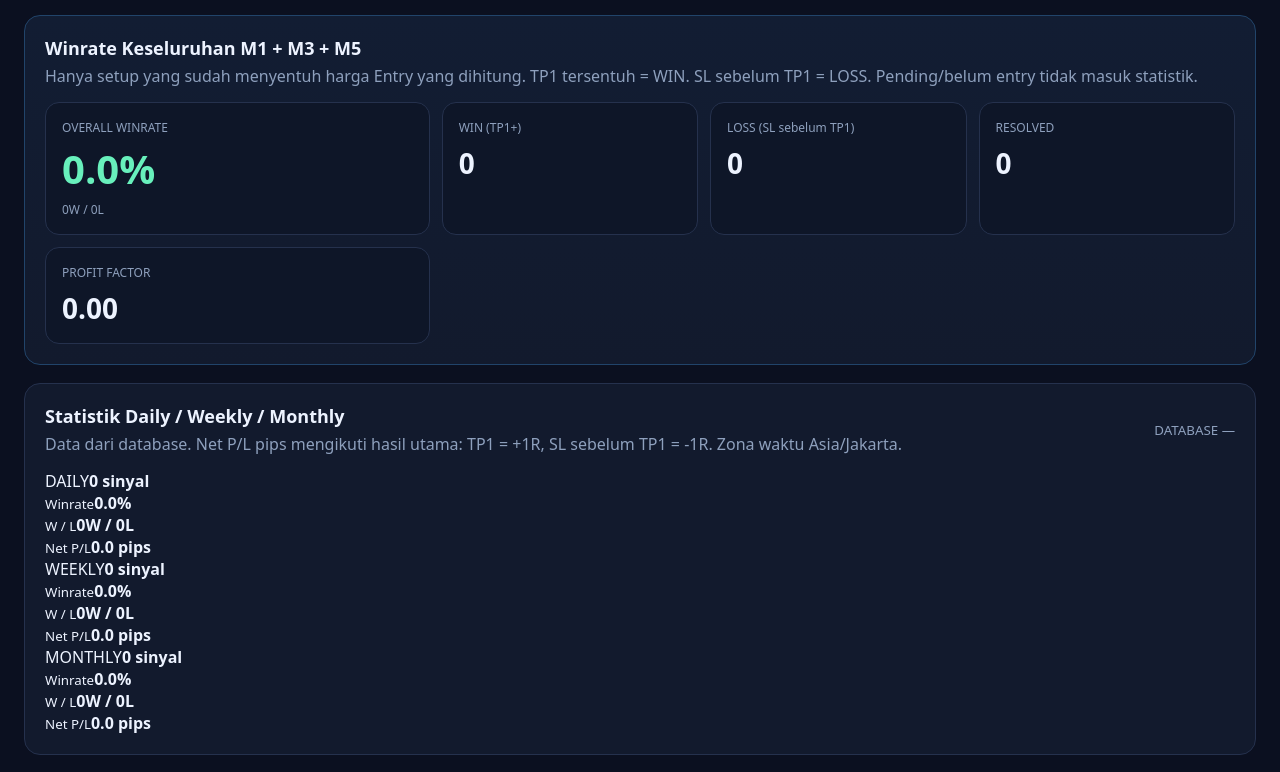
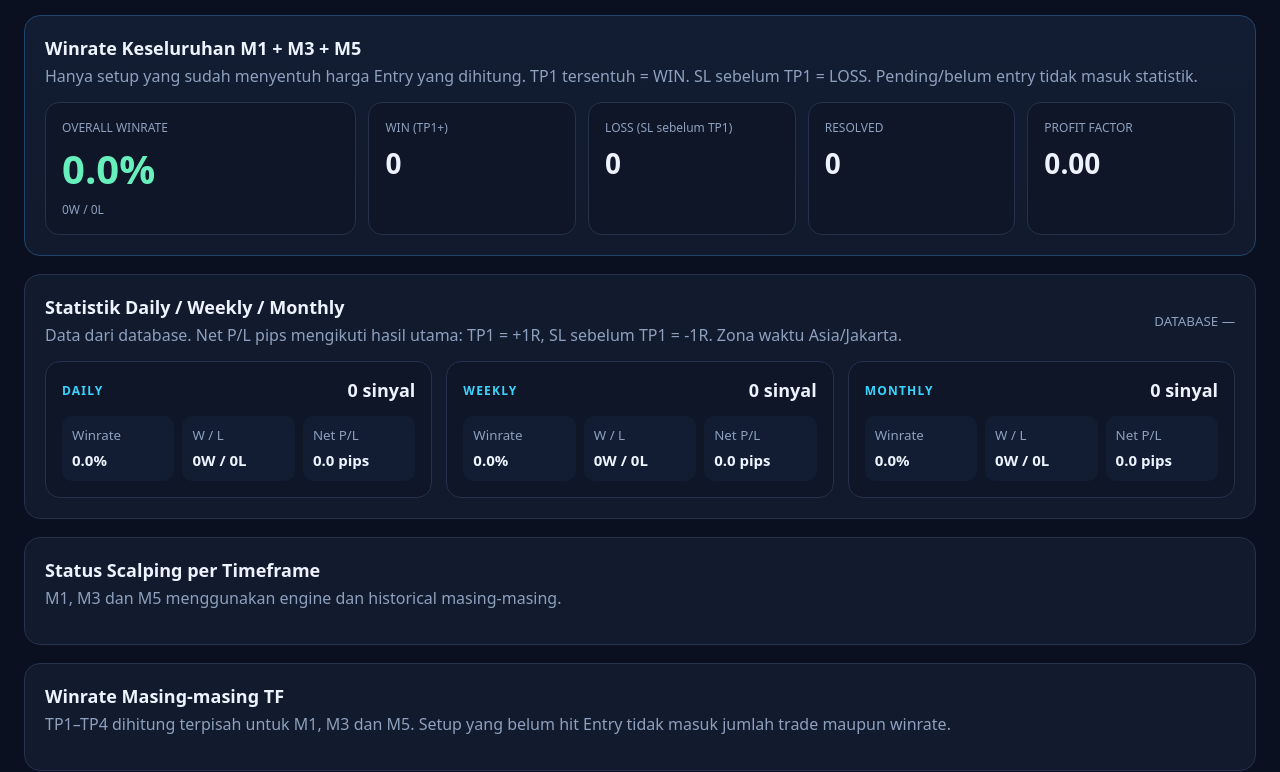
Before and after one commit to tradingakun871-jpg/ai-trading-ob-FVG, a website: page public/index.html in a window 1280 px wide. Shown: the part 537-1309 px from the top of the page. Drawn offline with Linux system fonts and the light colour scheme; no server answers.

Commit message:
Style performance analytics cards

```diff
--- a/public/styles.css
+++ b/public/styles.css
@@ -30,11 +30,22 @@ a { color:inherit; text-decoration:none; }
 .stats-grid { display:grid; grid-template-columns:repeat(6,1fr); gap:12px; }.stats-grid .card{padding:16px}.stats-grid span{display:block;color:#8ea0bd;font-size:12px}.stats-grid strong{display:block;font-size:26px;margin-top:8px}.small-strong{font-size:18px!important}
 .section-head { display:flex; align-items:center; justify-content:space-between; gap:15px; margin-bottom:15px; }.section-head h2{margin:0 0 5px;font-size:18px}
 .overall-card { border-color:#21446a; background:linear-gradient(180deg,#121d33,#121a2d); }
-.overall-grid { display:grid; grid-template-columns:1.5fr repeat(3,1fr); gap:12px; }
+.overall-grid { display:grid; grid-template-columns:1.5fr repeat(4,1fr); gap:12px; }
 .overall-primary,.overall-metric { border:1px solid #25314d; border-radius:14px; padding:16px; background:#0e1628; }
 .overall-primary span,.overall-primary small,.overall-metric span { color:#8ea0bd; display:block; font-size:12px; }
 .overall-primary strong { display:block; font-size:40px; margin:5px 0; color:#68f0bc; }
 .overall-metric strong { display:block; font-size:28px; margin-top:8px; }
+.period-grid { display:grid; grid-template-columns:repeat(3,1fr); gap:14px; }
+.period-card { border:1px solid #25314d; border-radius:15px; padding:16px; background:#0e1628; }
+.period-title { display:flex; align-items:center; justify-content:space-between; gap:10px; margin-bottom:14px; }
+.period-title span { color:#39d5ff; font-size:12px; font-weight:900; letter-spacing:.1em; }
+.period-title strong { font-size:18px; }
+.period-stats { display:grid; grid-template-columns:repeat(3,1fr); gap:8px; }
+.period-stats div { background:#121d33; border-radius:10px; padding:10px; }
+.period-stats small { display:block; color:#8ea0bd; margin-bottom:5px; }
+.period-stats b { font-size:15px; }
+.positive { color:#68f0bc; }
+.negative { color:#ff7789; }
 .tf-grid { display:grid; grid-template-columns:repeat(3,1fr); gap:14px; }.tf-card{border:1px solid #25314d;border-radius:16px;padding:16px;background:#0e1628}.tf-title{display:flex;justify-content:space-between;align-items:center;margin-bottom:14px}.tf-title b{font-size:24px;color:#39d5ff}.tf-title span{font-size:20px;font-weight:800}.tf-metrics{display:grid;grid-template-columns:repeat(4,1fr);gap:7px}.tf-metrics div{padding:9px;border-radius:10px;background:#121d33}.tf-metrics small{display:block;color:#8ea0bd}.tf-metrics strong{font-size:19px}.tf-signal{margin-top:12px;padding:9px 12px;border-radius:10px;background:#1b263d;color:#8ea0bd;font-weight:800}.tf-signal.buy{background:#103529;color:#68f0bc}.tf-signal.sell{background:#35131a;color:#ff7789}
 .winrate-tfs{display:grid;gap:14px}.tf-wr-block{border:1px solid #25314d;border-radius:15px;padding:15px}.tf-wr-head{display:flex;align-items:center;justify-content:space-between;margin-bottom:12px}.tf-wr-head h3{margin:0;color:#39d5ff}.tf-wr-head span{color:#8ea0bd;font-size:12px}.wr-grid{display:grid;grid-template-columns:repeat(4,1fr);gap:12px}.wr{border:1px solid #25314d;border-radius:14px;padding:15px}.wr span,.wr small{color:#8ea0bd}.wr strong{font-size:27px;display:block;margin:6px 0}
 .columns{display:grid;grid-template-columns:1fr 1fr;gap:18px}.list{display:grid;gap:10px}.row{display:grid;grid-template-columns:.6fr .8fr 1.3fr 1.5fr;gap:8px;padding:12px;border:1px solid #25314d;border-radius:12px}.empty{color:#8ea0bd;padding:16px 0}
@@ -60,5 +71,6 @@ a { color:inherit; text-decoration:none; }
 .save-notice.show { opacity:1; transform:translateY(0); }
 .save-notice.ok { background:#103529; color:#68f0bc; border-color:#1f8f68; }
 .save-notice.bad { background:#35131a; color:#ff7789; border-color:#a53a4a; }
-@media(max-width:1000px){.stats-grid{grid-template-columns:repeat(2,1fr)}.overall-grid{grid-template-columns:repeat(2,1fr)}.tf-grid{grid-template-columns:1fr}.columns,.form-grid,.telegram-form{grid-template-columns:1fr}.wr-grid{grid-template-columns:repeat(2,1fr)}.hero,.topbar,.settings-hero{flex-direction:column;align-items:flex-start}.integration-card{align-items:flex-start}.integration-card small{text-align:left}.tf-metrics{grid-template-columns:repeat(2,1fr)}.top-actions{justify-content:flex-start}.rule-grid,.telegram-rule-grid,.telegram-env-grid{grid-template-columns:repeat(2,1fr)}}
-@media(max-width:560px){.main-nav{width:100%}.main-nav > a,.nav-item{flex:1}.main-nav > a,.nav-trigger{width:100%;justify-content:center;text-align:center}.nav-submenu{left:0;right:auto;min-width:100%}.rule-grid,.overall-grid,.telegram-rule-grid,.telegram-env-grid{grid-template-columns:1fr}.layout{padding:14px}.topbar{padding:18px}.tabs{flex-wrap:wrap}}
+@media(max-width:1100px){.overall-grid{grid-template-columns:repeat(3,1fr)}.overall-primary{grid-column:span 2}}
+@media(max-width:1000px){.stats-grid{grid-template-columns:repeat(2,1fr)}.overall-grid{grid-template-columns:repeat(2,1fr)}.overall-primary{grid-column:auto}.period-grid{grid-template-columns:1fr}.tf-grid{grid-template-columns:1fr}.columns,.form-grid,.telegram-form{grid-template-columns:1fr}.wr-grid{grid-template-columns:repeat(2,1fr)}.hero,.topbar,.settings-hero{flex-direction:column;align-items:flex-start}.integration-card{align-items:flex-start}.integration-card small{text-align:left}.tf-metrics{grid-template-columns:repeat(2,1fr)}.top-actions{justify-content:flex-start}.rule-grid,.telegram-rule-grid,.telegram-env-grid{grid-template-columns:repeat(2,1fr)}}
+@media(max-width:560px){.main-nav{width:100%}.main-nav > a,.nav-item{flex:1}.main-nav > a,.nav-trigger{width:100%;justify-content:center;text-align:center}.nav-submenu{left:0;right:auto;min-width:100%}.rule-grid,.overall-grid,.telegram-rule-grid,.telegram-env-grid,.period-stats{grid-template-columns:1fr}.layout{padding:14px}.topbar{padding:18px}.tabs{flex-wrap:wrap}}
```
